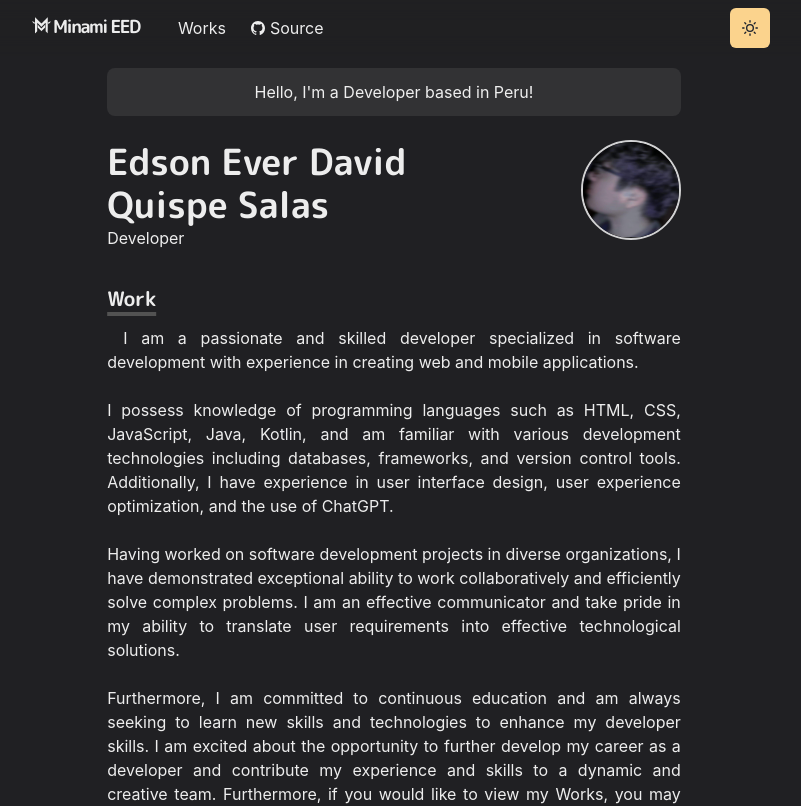
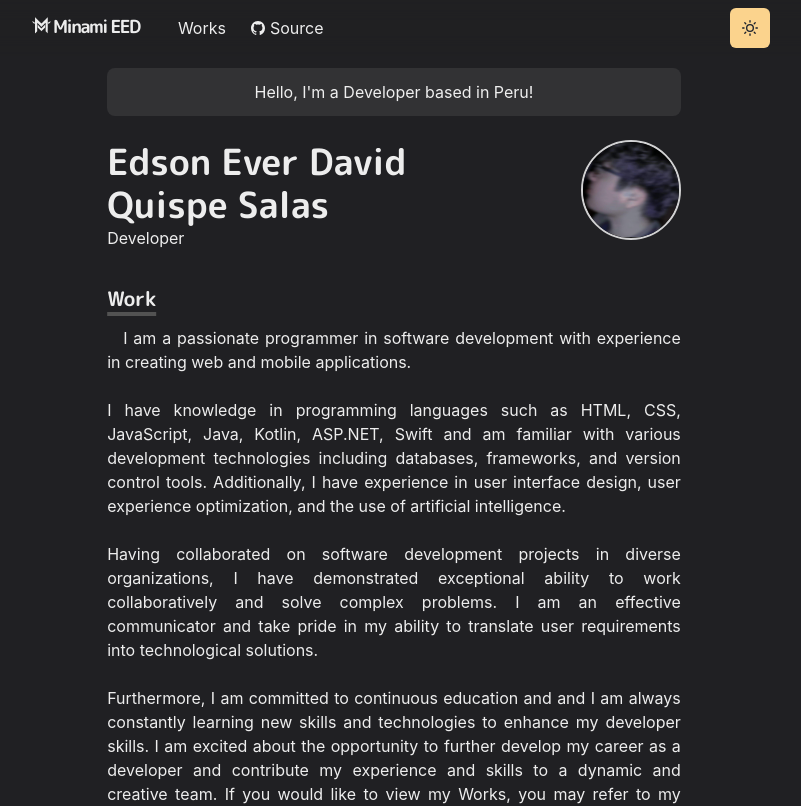
Before and after one commit to Minami-eed/minami-web, a Next.js app: page / in a window 1280 px wide. Shown: the top 806 px of the page, without its empty margins (246-1047 px from the left). Built offline with nearby package versions, Linux system fonts and the light colour scheme.

Commit message:
Modificando la biografía

```diff
--- a/pages/index.js
+++ b/pages/index.js
@@ -78,27 +78,27 @@ const Page = () => {
             Work
           </Heading>
           <Paragraph>
-            I am a passionate and skilled developer specialized in software
-            development with experience in creating web and mobile applications.
+            I am a passionate programmer in software development with experience
+            in creating web and mobile applications.
             <br></br>
-            <br></br>I possess knowledge of programming languages such as HTML,
-            CSS, JavaScript, Java, Kotlin, and am familiar with various
-            development technologies including databases, frameworks, and
-            version control tools. Additionally, I have experience in user
+            <br></br>I have knowledge in programming languages such as HTML,
+            CSS, JavaScript, Java, Kotlin, ASP.NET, Swift and am familiar with
+            various development technologies including databases, frameworks,
+            and version control tools. Additionally, I have experience in user
             interface design, user experience optimization, and the use of
-            ChatGPT.<br></br>
+            artificial intelligence.<br></br>
             <br></br>
-            Having worked on software development projects in diverse
+            Having collaborated on software development projects in diverse
             organizations, I have demonstrated exceptional ability to work
-            collaboratively and efficiently solve complex problems. I am an
-            effective communicator and take pride in my ability to translate
-            user requirements into effective technological solutions.<br></br>
+            collaboratively and solve complex problems. I am an effective
+            communicator and take pride in my ability to translate user
+            requirements into technological solutions.<br></br>
             <br></br>
-            Furthermore, I am committed to continuous education and am always
-            seeking to learn new skills and technologies to enhance my developer
-            skills. I am excited about the opportunity to further develop my
-            career as a developer and contribute my experience and skills to a
-            dynamic and creative team. Furthermore, if you would like to view my
+            Furthermore, I am committed to continuous education and and I am
+            always constantly learning new skills and technologies to enhance my
+            developer skills. I am excited about the opportunity to further
+            develop my career as a developer and contribute my experience and
+            skills to a dynamic and creative team. If you would like to view my
             Works, you may refer to my portfolio below.<br></br>
             <br></br>
           </Paragraph>
@@ -131,7 +131,7 @@ const Page = () => {
 
           <BioSection>
             <BioYear>2023 to present</BioYear>
-            Working as a freelancer.
+            Machine Learning.
           </BioSection>
         </Section>
 
```
